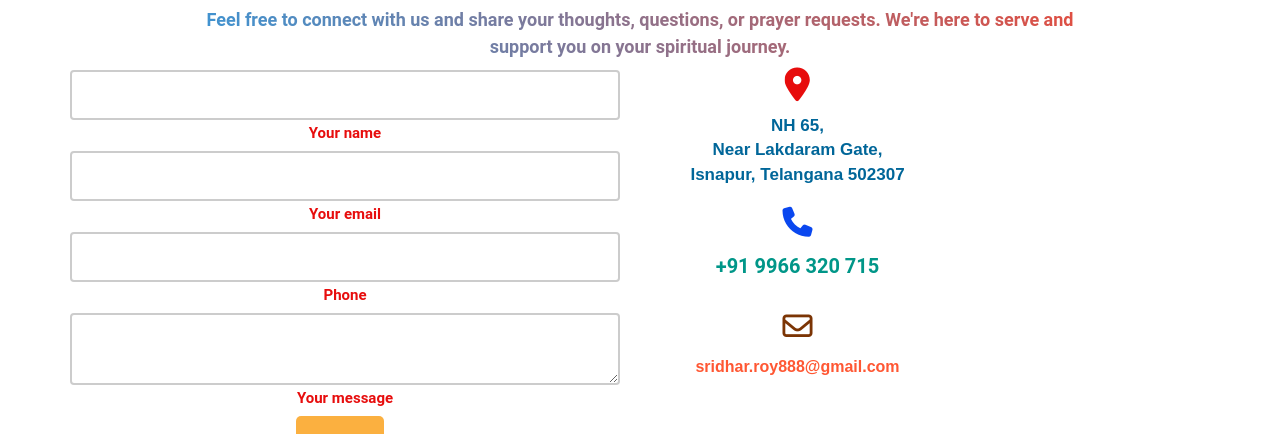
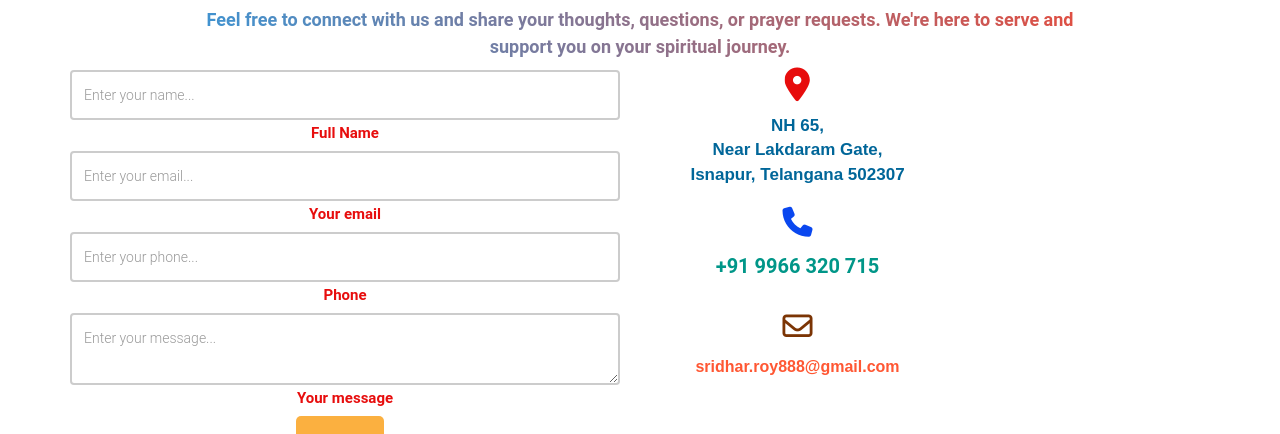
Before and after one commit to ramesh4916/sai_temple, a plain HTML site: page contact.html in a window 1280 px wide. Shown: the part 217-651 px from the top of the page. Drawn offline with nearby package versions, Linux system fonts and the light colour scheme.

Commit message:
Add files via upload

```diff
--- a/contact.html
+++ b/contact.html
@@ -212,22 +212,22 @@
             <div class="col-md-6 mx-auto"> <!-- Centering the form within a column -->
                 <form id="contact-form" name="contact-form" action="mail.php" method="POST">
                     <div class="md-form">
-                        <input type="text" id="name" name="name" class="form-control form-control-sm"> <!-- Reduced input size -->
-                        <label for="name" class="label_name">Your name</label>
+                        <input type="text" id="name" name="name" class="form-control form-control-sm" placeholder="Enter your name..." > <!-- Reduced input size -->
+                        <label for="name" class="label_name">Full Name</label>
                     </div>
 
                     <div class="md-form">
-                        <input type="text" id="email" name="email" class="form-control form-control-sm"> <!-- Reduced input size -->
+                        <input type="text" id="email" name="email" class="form-control form-control-sm" placeholder="Enter your email..."> <!-- Reduced input size -->
                         <label for="Email" class="label_name">Your email</label>
                     </div>
 
                     <div class="md-form">
-                        <input type="number" id="phone" name="phone" class="form-control form-control-sm"> <!-- Reduced input size -->
+                        <input type="number" id="phone" name="phone" class="form-control form-control-sm" placeholder="Enter your phone..."> <!-- Reduced input size -->
                         <label for="Phone" class="label_name">Phone</label>
                     </div>
 
                     <div class="md-form">
-                        <textarea type="text" id="message" name="message" rows="2" class="form-control form-control-sm md-textarea"></textarea> <!-- Reduced input size -->
+                        <textarea type="text" id="message" name="message" rows="2" class="form-control form-control-sm md-textarea" placeholder="Enter your message..."></textarea> <!-- Reduced input size -->
                         <label for="message" class="label_name">Your message</label>
                     </div>
 
```
